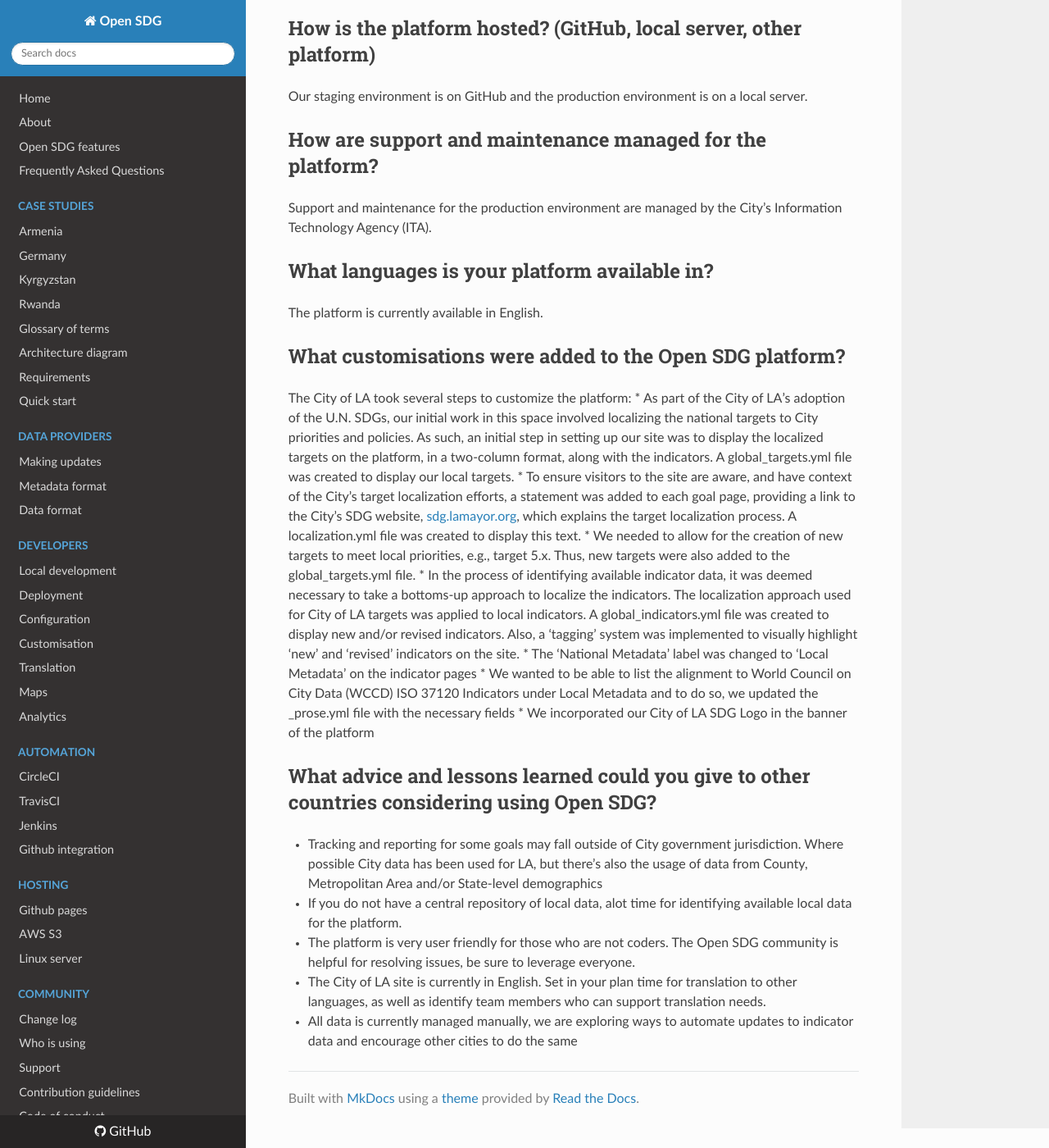
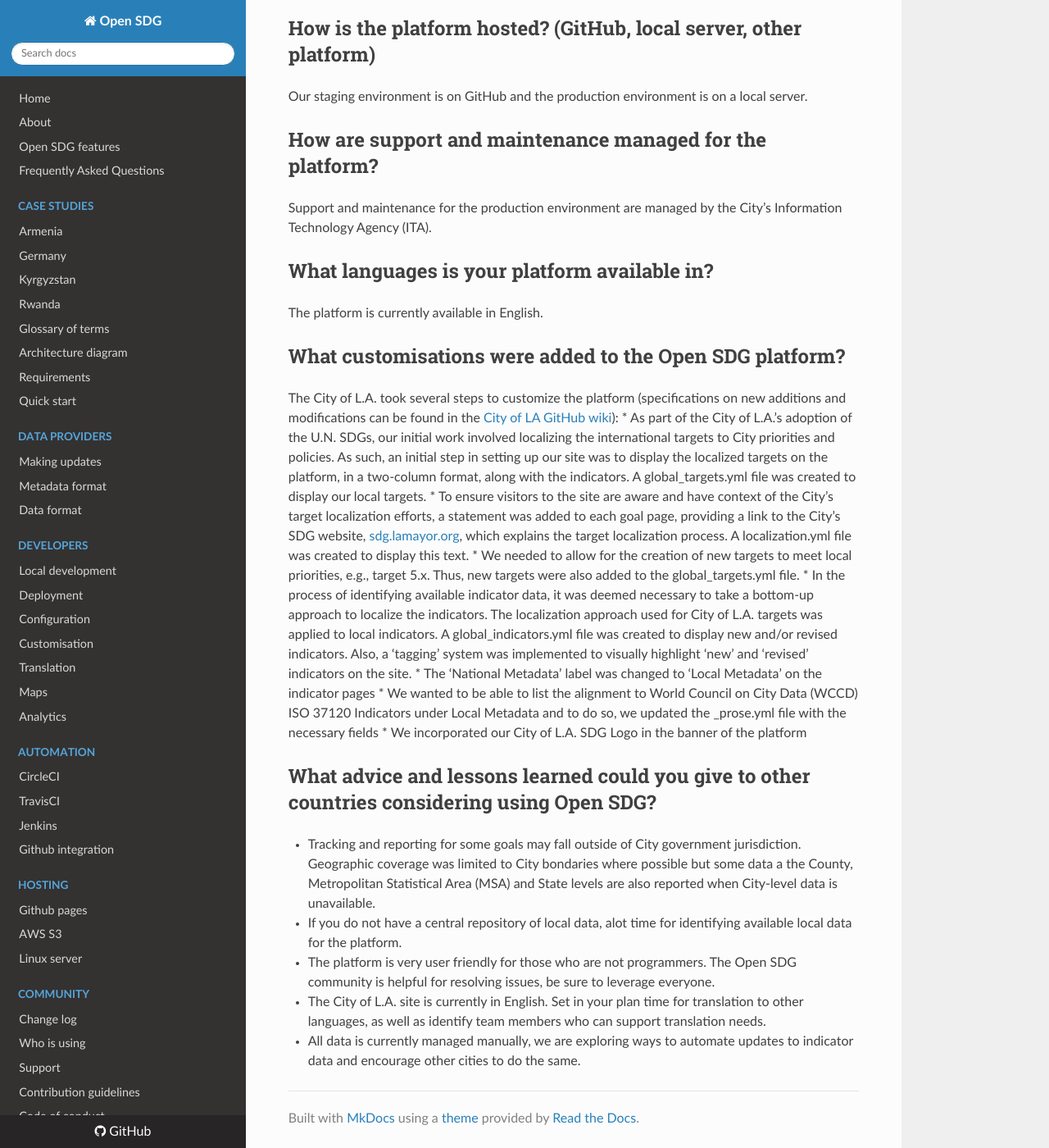
Before and after one commit to open-sdg/open-sdg, an MkDocs documentation site: the page built from docs/case-studies/cityoflosangeles.md, in a window 1280 px wide and 1400 px high, scrolled down 1182 px. Shown: the whole window at 82% size. Built offline with MkDocs 1.6.1, drawn with Linux system fonts in a browser that asks for light colours; nearby versions of some CDN libraries; old or Windows-style settings are respelled for this version of MkDocs; some of the changed text lies outside the part shown.

Commit message:
Update cityoflosangeles.md

```diff
--- a/docs/case-studies/cityoflosangeles.md
+++ b/docs/case-studies/cityoflosangeles.md
@@ -6,23 +6,23 @@
 
 ## Why was Open SDG chosen?
 
-The City of LA is committed to open data and its ability to provide transparency, encourage accountability and empower Angelenos to participate in governance with greater understanding and impact.  The Open SDG reporting platform supports the City’s use of open data and provides the City an opportunity to share data and collaborate on reporting best practices with the Open SDG community.  The ease of use and ability to tailor to the needs of the City, as explained by the US SDG team, were also key factors in the selection.
+The City of L.A. is committed to open data and its ability to provide transparency, encourage accountability, and empower Angelenos to participate in governance with greater understanding and impact.  The Open SDG reporting platform supports the City’s use of open data and provides the City an opportunity to share data and collaborate on reporting best practices with the Open SDG community.  The ease of use and ability to tailor to the needs of the City, as explained by the US SDG team, were also key factors in the selection.
 
 ## Which organisation was responsible for choosing and implementing the platform?
 
-The platform was chosen and implemented by the City of LA’s Information Technology Agency (ITA) in partnership with the Mayor’s Office of International Affairs (MOIA) and the Mayor’s Fund for Los Angeles (MFLA).  ITA reviewed reporting platform options and with a great partnership with CODE, we were able to implement.
+The platform was chosen and implemented by the City of L.A.’s Information Technology Agency (ITA) in partnership with the Mayor’s Office of International Affairs (MOIA) and the Mayor’s Fund for Los Angeles (MFLA).  ITA reviewed reporting platform options and with a great partnership with CODE, we were able to implement.
 
 ## How did you set up your 'city' platform based on Open SDG?
 
-The City of LA began the setup of the reporting platform using the quick start quide.  Once the site and data repositories were set up, data was identified and added to the platform.  At launch, data was loaded for our priority goals of 5, 8, 11, 13 and 16.  Simultaneously, customizations were made (noted in Question #10) to localize the platform for the City. Once the platform was running well in the GitHub environment, the production environment was set up for access via City of LA domain: [sdgdata.lamayor.org](https://sdgdata.lamayor.org/).
+The City of L.A. began the setup of the reporting platform using the quick start guide.  Once the site and data repositories were set up, data was identified and added to the platform.  At launch, data was uploaded for priority goals (SDGs 5, 8, 11, 13 and 16).  Simultaneously, customizations were made (noted in Question #10) to localize the platform for the City. Once the platform was running well in the staging GitHub environment, the production environment was set up for access via City of LA domain: [sdgdata.lamayor.org](https://sdgdata.lamayor.org/).
 
 ## How long did it take to set up the platform?
 
-We forked the open data platform from the US SDG site.  This initial process took about a week.  However the process to identify local data sources, format data and customize the site for our initial 5 priority Goals, took about 4-5 months.
+We forked the open data platform from the US SDG site [sdg.data.org](https://sdg.data.org/).  This initial process took about a week.  However, the process to identify local data sources, format data and customize the site for our initial five priority Goals, took about 4-5 months.
 
 ## How do you upload data and metadata into the platform?
 
-Data and metadata are uploaded to the platform via the data repository in GitHub, using .csv files.  The Prose.io editor is also used to edit localmeta data.
+Data and metadata are uploaded to the platform via the data repository in GitHub, using .csv and .md files.  The Prose.io editor is also used to edit local meta-data.
 
 ## How is the platform hosted? (GitHub, local server, other platform)
 
@@ -38,19 +38,19 @@
 
 ## What customisations were added to the Open SDG platform?
 
-The City of LA took several steps to customize the platform:
-* As part of the City of LA’s adoption of the U.N. SDGs, our initial work in this space involved localizing the national targets to City priorities and policies.  As such, an initial step in setting up our site was to display the localized targets on the platform, in a two-column format, along with the indicators.  A global_targets.yml file was created  to display our local targets.
-* To ensure visitors to the site are aware, and have context of the City’s target localization efforts, a statement was added to each goal page, providing a link to the City’s SDG website, [sdg.lamayor.org](https://sdg.lamayor.org/), which explains the target localization process.  A localization.yml file was created to display this text.
+The City of L.A. took several steps to customize the platform (specifications on new additions and modifications can be found in the  [City of LA GitHub wiki](https://github.com/dawncomer/open-sdg-site-starter/wiki/)):
+* As part of the City of L.A.’s adoption of the U.N. SDGs, our initial work involved localizing the international targets to City priorities and policies.  As such, an initial step in setting up our site was to display the localized targets on the platform, in a two-column format, along with the indicators.  A global_targets.yml file was created  to display our local targets.
+* To ensure visitors to the site are aware and have context of the City’s target localization efforts, a statement was added to each goal page, providing a link to the City’s SDG website, [sdg.lamayor.org](https://sdg.lamayor.org/), which explains the target localization process.  A localization.yml file was created to display this text.
 * We needed to allow for the creation of new targets to meet local priorities, e.g., target 5.x.  Thus, new targets were also added to the global_targets.yml file.
-* In the process of identifying available indicator data, it was deemed necessary to take a bottoms-up approach to localize the indicators.  The  localization approach used for City of LA targets was applied to local indicators.  A global_indicators.yml file was created to display new and/or revised indicators.  Also, a  ‘tagging’ system was implemented to visually highlight ‘new’ and ‘revised’  indicators on the site.
+* In the process of identifying available indicator data, it was deemed necessary to take a bottom-up approach to localize the indicators.  The  localization approach used for City of L.A. targets was applied to local indicators.  A global_indicators.yml file was created to display new and/or revised indicators.  Also, a  ‘tagging’ system was implemented to visually highlight ‘new’ and ‘revised’  indicators on the site.
 * The ‘National Metadata’ label was changed to ‘Local Metadata’ on the indicator pages
 * We wanted to be able to list the alignment to World Council on City Data (WCCD) ISO 37120 Indicators under Local Metadata and to do so, we updated the  _prose.yml file with the necessary fields
-* We incorporated our City of LA SDG Logo in the banner of the platform
+* We incorporated our City of L.A. SDG Logo in the banner of the platform
 
 ## What advice and lessons learned could you give to other countries considering using Open SDG?
 
-* Tracking and reporting for some goals may fall outside of City government jurisdiction.  Where possible City data has been used for LA, but there’s also the usage of data from County, Metropolitan Area and/or State-level demographics
+* Tracking and reporting for some goals may fall outside of City government jurisdiction.  Geographic coverage was limited to City bondaries where possible but some data a the County, Metropolitan Statistical Area (MSA) and State levels are also reported when City-level data is unavailable.
 * If you do not have a central repository of local data, alot time for identifying available local data for the platform.
-* The platform is very user friendly for those who are not coders.  The Open SDG community is helpful for resolving issues, be sure to leverage everyone.
-* The City of LA site is currently in English. Set in your plan time for translation to other languages, as well as identify team members who can support translation needs.
-* All data is currently managed manually, we are exploring ways to automate updates to indicator data and encourage other cities to do the same
+* The platform is very user friendly for those who are not programmers.  The Open SDG community is helpful for resolving issues, be sure to leverage everyone.
+* The City of L.A. site is currently in English. Set in your plan time for translation to other languages, as well as identify team members who can support translation needs.
+* All data is currently managed manually, we are exploring ways to automate updates to indicator data and encourage other cities to do the same.
```
